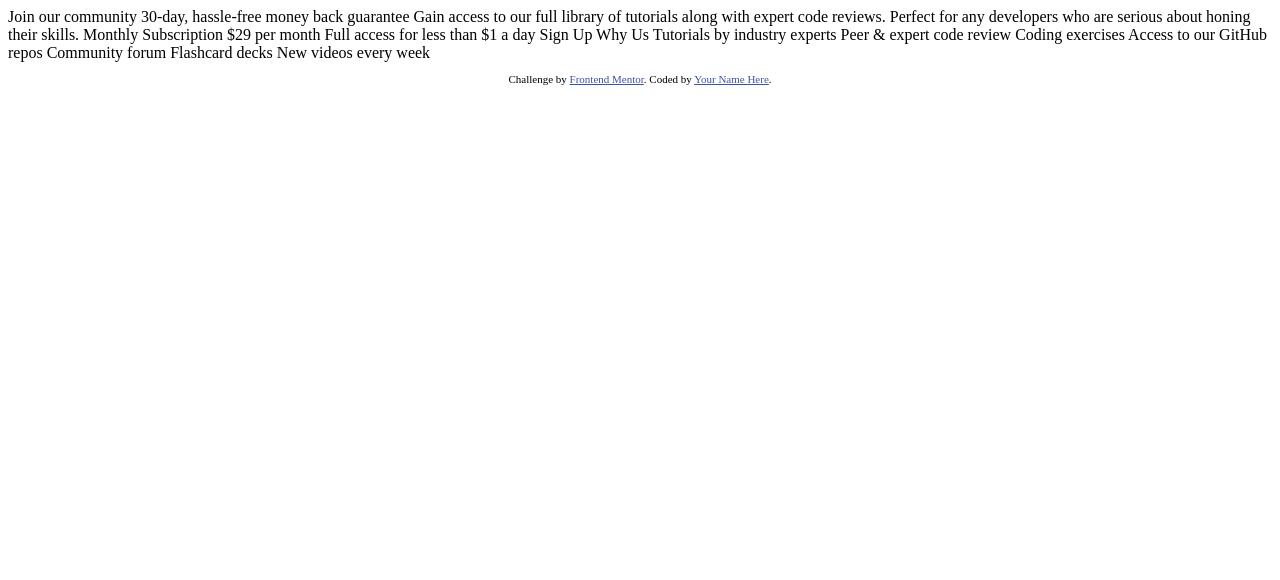
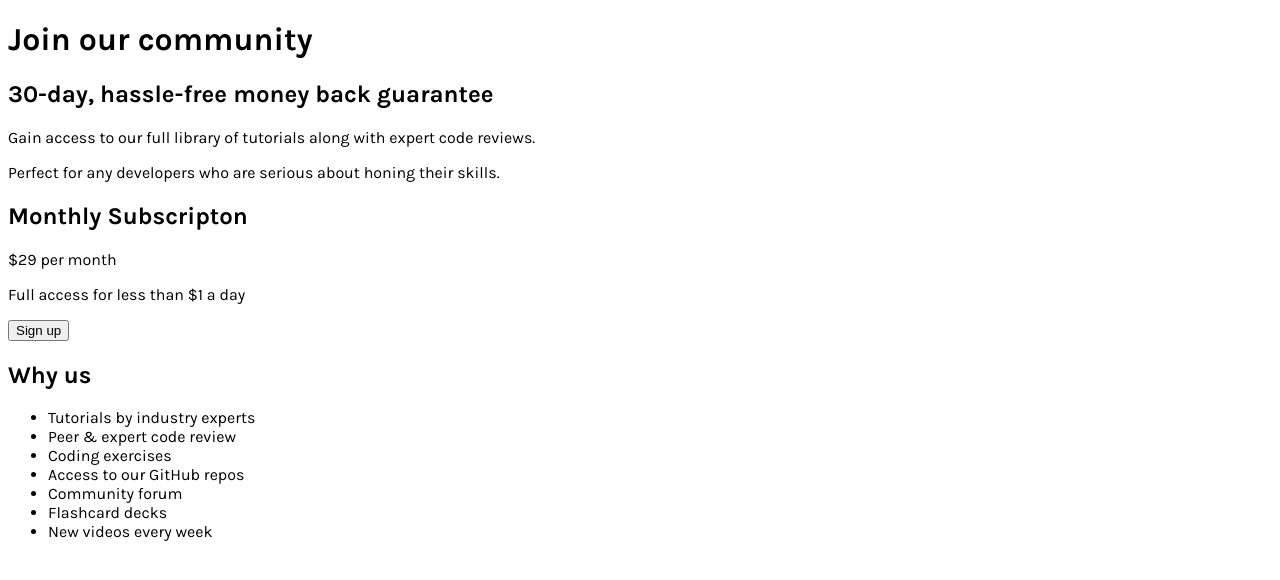
Before and after one commit to mrcllp/Frontend-Mentor, a plain HTML site: page Single Price Grid Component/index.html in a window 1280 px wide. Drawn offline with Linux system fonts and the light colour scheme; a web font is replaced by a local one.

Commit message:
Html structure done

```diff
--- /dev/null
+++ b/Single Price Grid Component/css/style.css
@@ -0,0 +1,6 @@
+@import url('https://fonts.googleapis.com/css2?family=Bilbo&family=Karla:wght@400;700&family=Manrope:wght@700&family=Open+Sans:wght@300&family=Outfit:wght@300;400;600&family=Overpass:wght@400;700&display=swap');
+
+
+body {
+    font-family: 'Karla', sans-serif;
+}
--- a/Single Price Grid Component/index.html
+++ b/Single Price Grid Component/index.html
@@ -3,48 +3,63 @@
 <head>
   <meta charset="UTF-8">
   <meta name="viewport" content="width=device-width, initial-scale=1.0"> <!-- displays site properly based on user's device -->
-
   <link rel="icon" type="image/png" sizes="32x32" href="./images/favicon-32x32.png">
-
+  <link rel="stylesheet" href="./css/style.css">
   <title>Frontend Mentor | Single Price Grid Component</title>
 
-  <!-- Feel free to remove these styles or customise in your own stylesheet 👍 -->
-  <style>
-    .attribution { font-size: 11px; text-align: center; }
-    .attribution a { color: hsl(228, 45%, 44%); }
-  </style>
 </head>
-<body>
-  Join our community
+  <body>
+    <main>
+      <h1>Join our community</h1>
 
-  30-day, hassle-free money back guarantee
+      <h2 class="green-text">30-day, hassle-free money back guarantee</h2>
 
-  Gain access to our full library of tutorials along with expert code reviews.
-  Perfect for any developers who are serious about honing their skills.
+      <p>
+        Gain access to our full library of tutorials along with expert code reviews.
+      </p>
 
-  Monthly Subscription
+      <p>
+        Perfect for any developers who are serious about honing their skills.
+      </p>
 
-  &dollar;29 per month
 
-  Full access for less than &dollar;1 a day
+    <section>
 
-  Sign Up
+      <h2>
+        Monthly Subscripton
+      </h2>
 
-  Why Us
+      <p class="fade">
+      <span class="big"> &dollar;29</span> per month
+      </p>
 
-  Tutorials by industry experts
-  Peer &amp; expert code review
-  Coding exercises
-  Access to our GitHub repos
-  Community forum
-  Flashcard decks
-  New videos every week
+      <p>
+        Full access for less than &dollar;1 a day
+      </p>
 
-  <footer>
-    <p class="attribution">
-      Challenge by <a href="https://www.frontendmentor.io?ref=challenge" target="_blank">Frontend Mentor</a>.
-      Coded by <a href="#">Your Name Here</a>.
-    </p>
-  </footer>
-</body>
+
+      <button>
+        Sign up
+      </button>
+    </section>
+
+    <section>
+    <h2>
+      Why us
+    </h2>
+
+    <ul>
+      <li> Tutorials by industry experts</li>
+      <li> Peer &amp; expert code review</li>
+      <li> Coding exercises</li>
+      <li> Access to our GitHub repos</li>
+      <li> Community forum</li>
+      <li> Flashcard decks</li>
+      <li>  New videos every week</li>
+    </ul>
+  </section>
+
+    <script src="./js/script.js"></script>
+    </main>
+  </body>
 </html>
```
Also changed, not shown: Single Price Grid Component/js/script.js (added), css/style.css (deleted), 1 other file.
